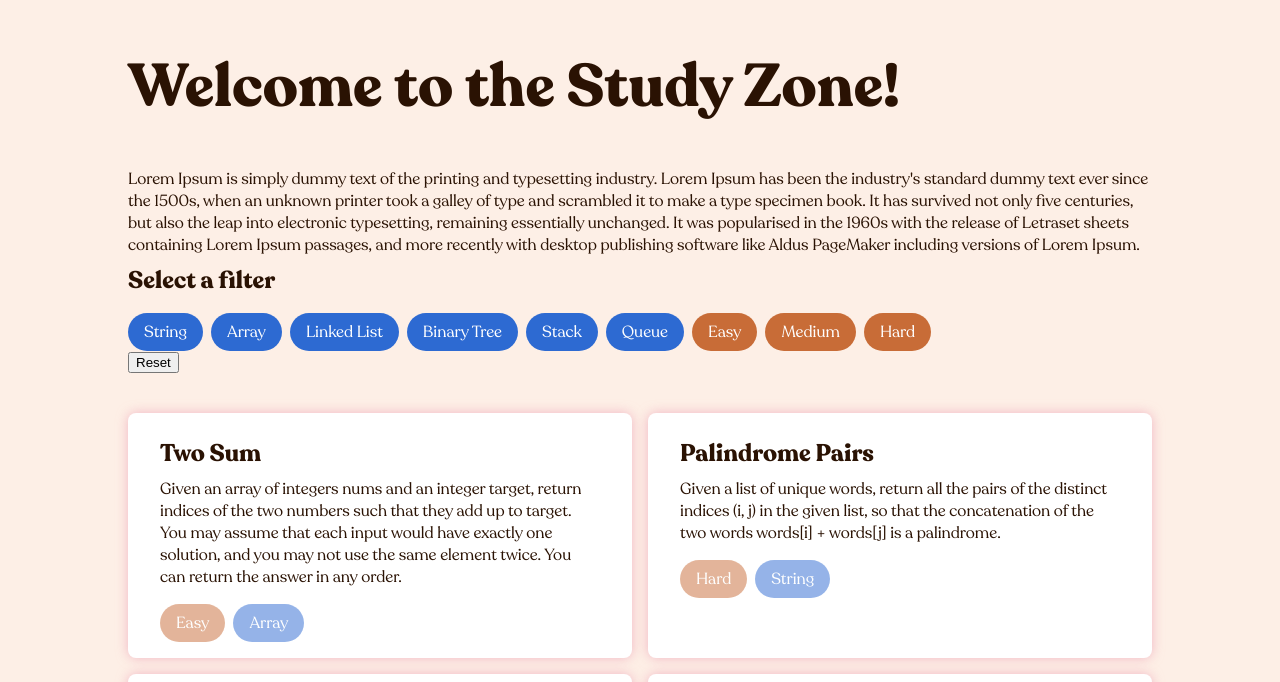
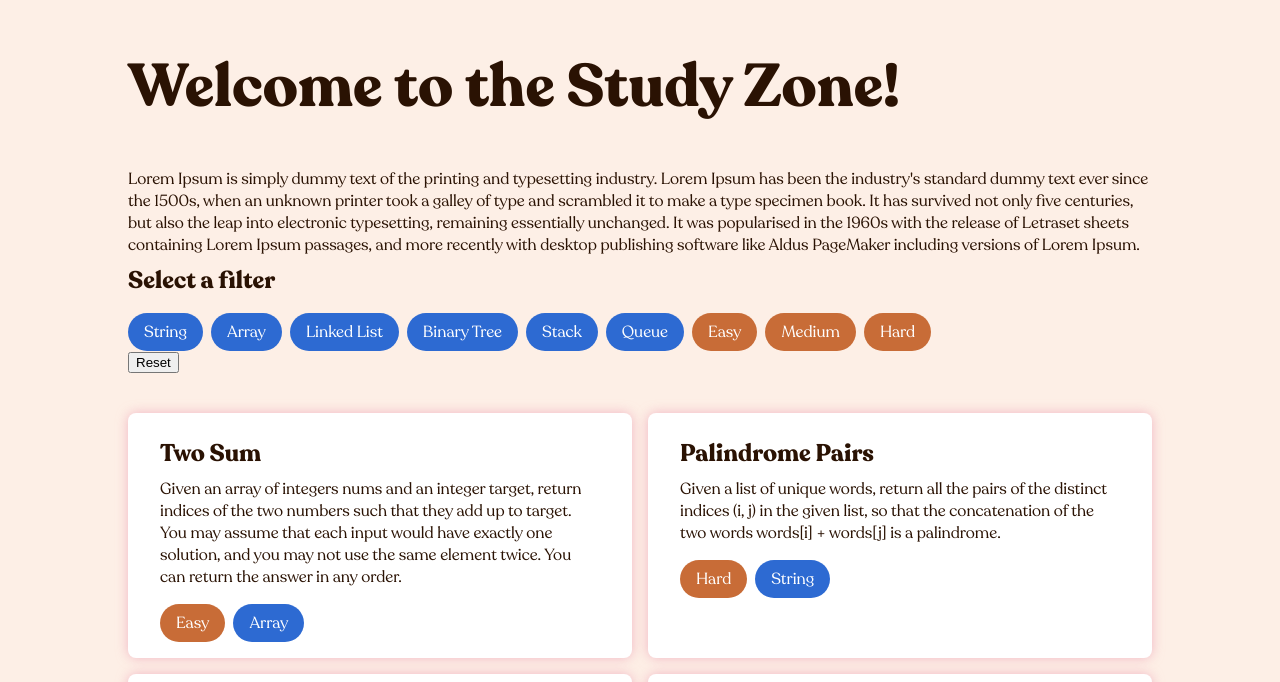
Before and after one commit to isabelxklee/the-study-zone, a React (Create React App) app: page / in a window 1280 px wide. Shown: the part 122-804 px from the top of the page. Built offline with nearby package versions, Linux system fonts and the light colour scheme.

Commit message:
added opacity logic to card component

```diff
--- a/src/components/Card.jsx
+++ b/src/components/Card.jsx
@@ -12,10 +12,17 @@ const Card = ({ algo, setSelectedTag }) => {
       </Global.H3>
       <Global.P>{algo.description}</Global.P>
       <Global.TagsContainer>
-        <Global.Tag primary onClick={() => setSelectedTag(algo.difficulty)}>
+        <Global.Tag
+          primary
+          opacity={true}
+          onClick={() => setSelectedTag(algo.difficulty)}
+        >
           {algo.difficulty}
         </Global.Tag>
-        <Global.Tag onClick={() => setSelectedTag(algo.category)}>
+        <Global.Tag
+          opacity={true}
+          onClick={() => setSelectedTag(algo.category)}
+        >
           {algo.category}
         </Global.Tag>
       </Global.TagsContainer>
--- a/src/pages/Home/index.jsx
+++ b/src/pages/Home/index.jsx
@@ -52,7 +52,6 @@ const Home = () => {
                 <Card
                   key={algo.id}
                   algo={algo}
-                  selectedTag={selectedTag}
                   setSelectedTag={setSelectedTag}
                 />
               ))}
```
